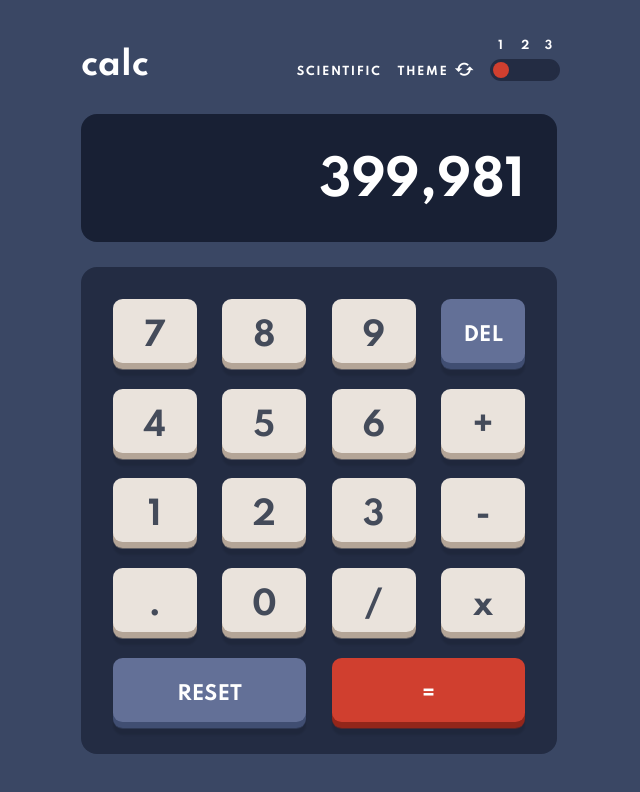
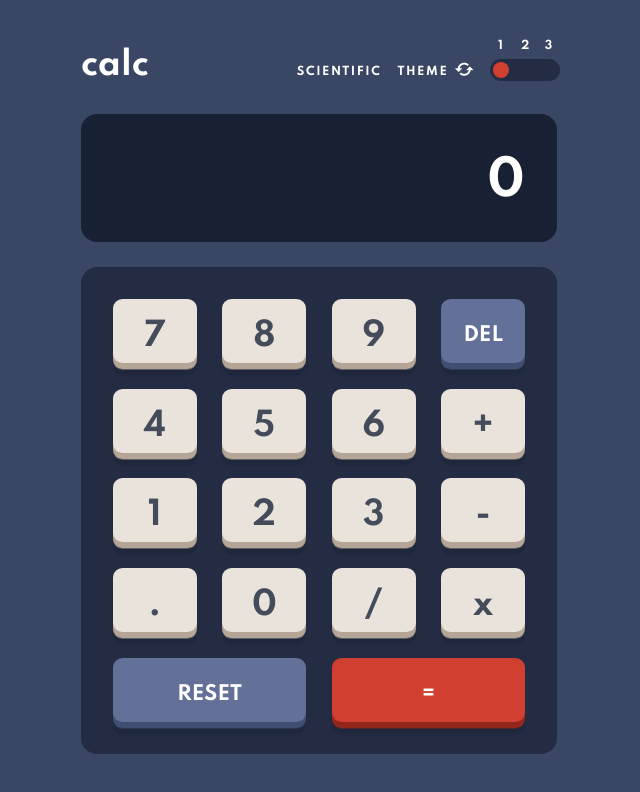
Before and after one commit to fbtot/calculator-app, a website built with webpack: page src/index.html in a window 1280 px wide. Shown: the whole page, without its empty margins (321-961 px from the left). Built offline with nearby package versions, Linux system fonts and the light colour scheme.

Commit message:
feat(html): add default 0 to display

```diff
--- a/src/index.html
+++ b/src/index.html
@@ -54,7 +54,7 @@
           <span class="display__arrow--left">
             <i class="bx bxs-chevron-left"></i>
           </span>
-          <div class="display__content-container"><span class="display__content">399,981</span></div>
+          <div class="display__content-container"><span id="displayContent" class="display__content">0</span></div>
           <span class="display__arrow--right">
             <i class="bx bxs-chevron-right"></i>
           </span>
```
